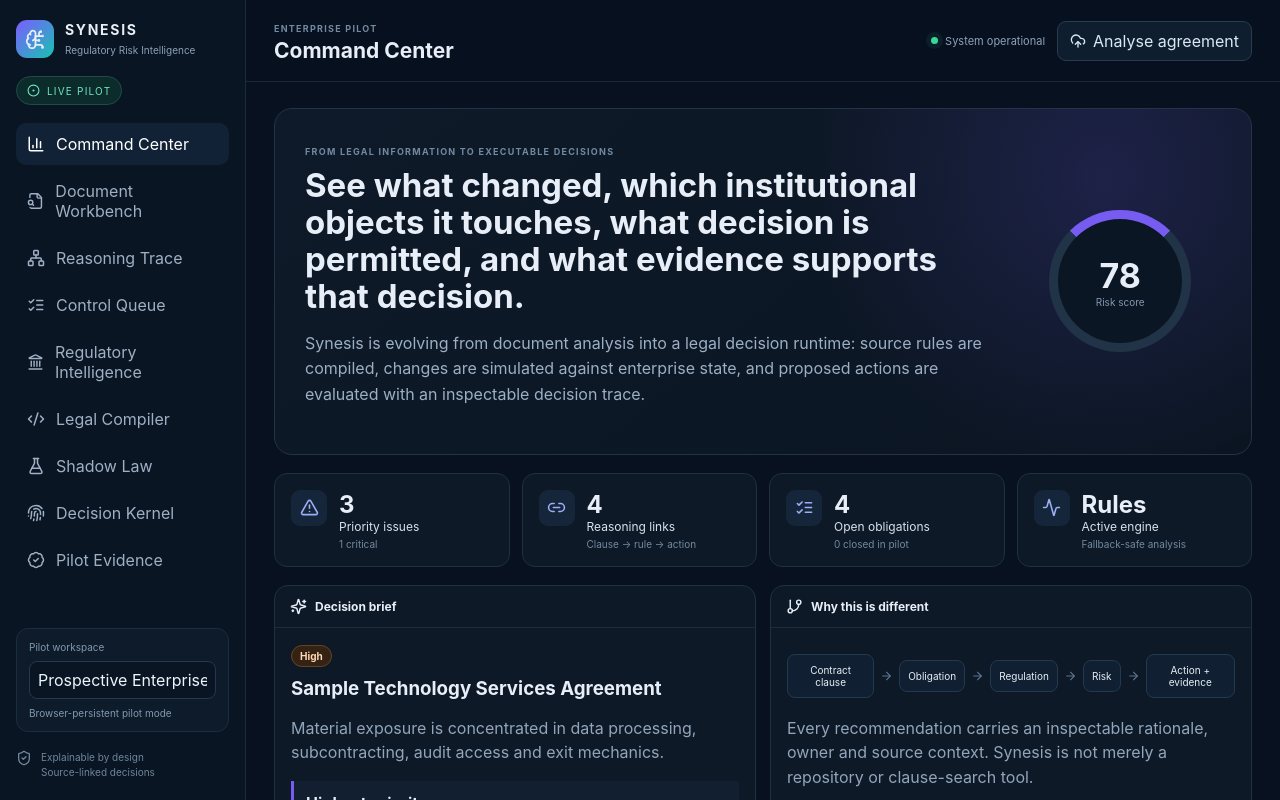
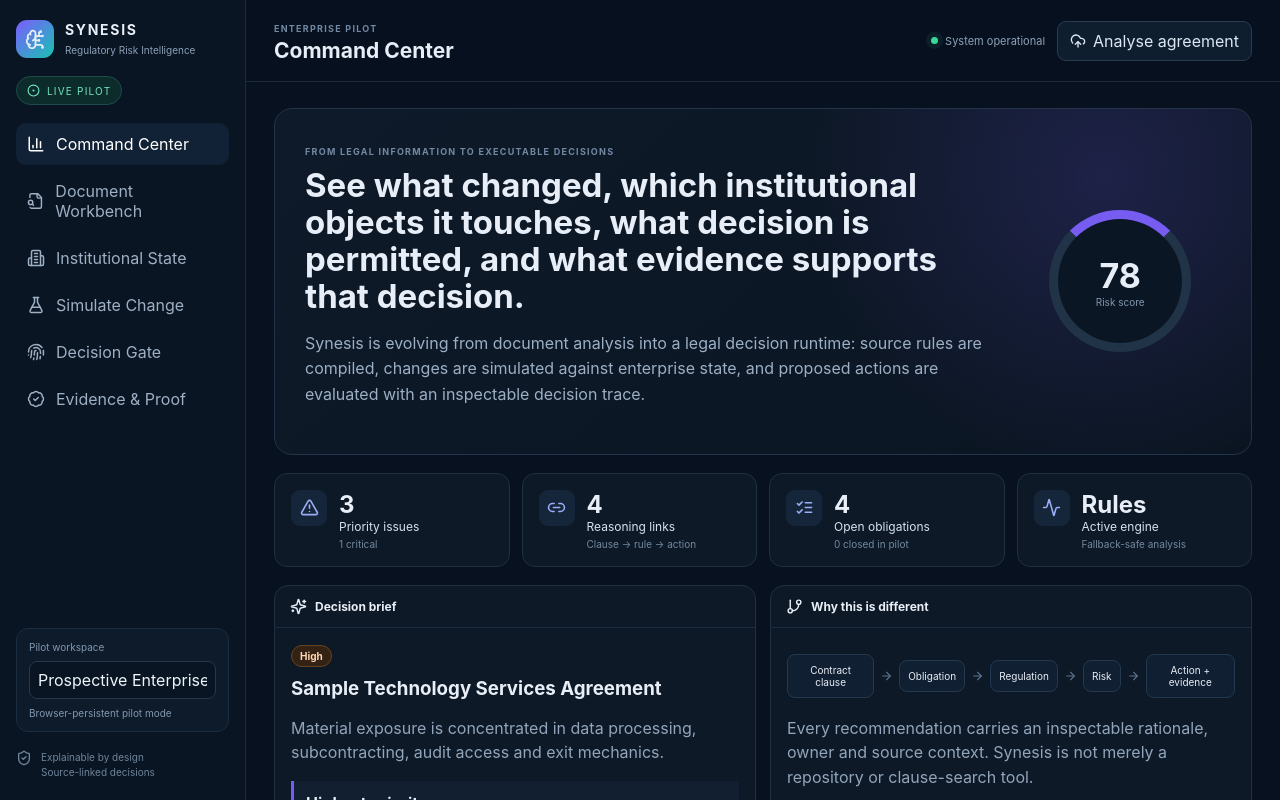
Before and after one commit to gaurakshay1991/synesis, a Next.js app: page / in a window 1280 px wide. Shown: the top 800 px of the page. Built offline with nearby package versions, Linux system fonts and the light colour scheme.

Commit message:
Introduce institutional state foundation and simplify primary navigation

```diff
--- a/app/page.tsx
+++ b/app/page.tsx
@@ -17,6 +17,7 @@
 type NormRule={id:string;modality:string;actor:string;action:string;object:string;trigger:string;deadline:string|null;exceptions:string[];evidence:string[];jurisdiction:string;sourceRef:string;sourceText:string;sourceHash:string;confidence:number};
 type ShadowResult={current:{rules:NormRule[];sourceHash:string};proposed:{rules:NormRule[];sourceHash:string};delta:{added:NormRule[];removed:NormRule[];modified:NormRule[]};impact:{impacts:any[];minimumChangeSet:any[];totalEstimatedEffort:number};assets:any[];simulatedAt:string};
 type DecisionResult={compiledRules:NormRule[];receipt:{decision:"ALLOW"|"BLOCK"|"REVIEW";action:string;facts:string[];ruleIds:string[];sourceHashes:string[];timestamp:string;receiptHash:string;reasoning:any[]}};
+type EnterpriseAsset={id:string;type:"contract"|"control"|"process"|"system";name:string;facts:string[];cost:number};
 
 const seedAnalysis:Analysis={
   document:"Sample Technology Services Agreement",
@@ -34,14 +35,16 @@
 const tabs=[
   ["dashboard","Command Center",BarChart3],
   ["analyze","Document Workbench",FileSearch],
+  ["state","Institutional State",Building2],
   ["graph","Reasoning Trace",Network],
   ["obligations","Control Queue",ListChecks],
   ["radar","Regulatory Intelligence",Landmark],
   ["compiler","Legal Compiler",Code2],
-  ["shadow","Shadow Law",FlaskConical],
-  ["kernel","Decision Kernel",Fingerprint],
-  ["evidence","Pilot Evidence",BadgeCheck],
+  ["shadow","Simulate Change",FlaskConical],
+  ["kernel","Decision Gate",Fingerprint],
+  ["evidence","Evidence & Proof",BadgeCheck],
 ] as const;
+const primaryTabs=new Set(["dashboard","analyze","state","shadow","kernel","evidence"]);
 
 function riskClass(r:string){return "risk "+r.toLowerCase();}
 function fmtDate(v:string){if(!v)return "—"; const d=new Date(v); return Number.isNaN(d.getTime())?v:d.toLocaleDateString("en-IN",{day:"2-digit",month:"short",year:"numeric"});}
@@ -62,6 +65,13 @@
   const [pilotStart,setPilotStart]=useState("");
   const [currentLaw,setCurrentLaw]=useState("A regulated entity shall maintain an inventory of material outsourced service providers and shall retain audit records. A service provider must notify the regulated entity of a material security incident within 72 hours. The regulated entity may appoint a material subcontractor where appropriate due diligence has been completed.");
   const [proposedLaw,setProposedLaw]=useState("A regulated entity shall maintain a continuously updated inventory of material outsourced service providers and shall retain machine-verifiable audit evidence. A service provider must notify the regulated entity of a material security incident within 24 hours. A regulated entity must not permit appointment of a material subcontractor unless prior risk assessment, approval and contractual flow-down controls are recorded. The regulated entity shall test material outsourcing exit arrangements at least annually.");
+  const [enterpriseAssets,setEnterpriseAssets]=useState<EnterpriseAsset[]>([
+    {id:"C1",type:"contract",name:"Cloud Outsourcing MSA",facts:["vendor processes customer data","subcontractors require governance","audit rights and breach notification apply"],cost:3},
+    {id:"C2",type:"contract",name:"Payment Aggregator Agreement",facts:["customer funds","payment processing","transaction data","incident notification","audit access"],cost:4},
+    {id:"CTRL1",type:"control",name:"Third-Party Risk Control",facts:["due diligence","subcontractor register","annual audit","risk assessment"],cost:2},
+    {id:"P1",type:"process",name:"Incident Response",facts:["security incident","breach notification","escalation","regulator notification"],cost:2},
+    {id:"S1",type:"system",name:"Vendor Access Gateway",facts:["third-party privileged access","logs","approval","data access"],cost:5}
+  ]);
   const [shadow,setShadow]=useState<ShadowResult|null>(null);
   const [shadowBusy,setShadowBusy]=useState(false);
   const [actionText,setActionText]=useState("Approve a new cloud subcontractor to process customer transaction data before the risk assessment is completed.");
@@ -78,6 +88,7 @@
         if(s.workspace) setWorkspace(s.workspace);
         if(s.actions) setActions(s.actions);
         if(s.pilotStart) setPilotStart(s.pilotStart);
+        if(Array.isArray(s.enterpriseAssets)&&s.enterpriseAssets.length) setEnterpriseAssets(s.enterpriseAssets);
       }else{
         setPilotStart(new Date().toISOString());
       }
@@ -85,8 +96,8 @@
   },[]);
   useEffect(()=>{
     if(!pilotStart)return;
-    localStorage.setItem("synesis-pilot-v2",JSON.stringify({analysis,workspace,actions,pilotStart}));
-  },[analysis,workspace,actions,pilotStart]);
+    localStorage.setItem("synesis-pilot-v2",JSON.stringify({analysis,workspace,actions,pilotStart,enterpriseAssets}));
+  },[analysis,workspace,actions,pilotStart,enterpriseAssets]);
 
   const findings=analysis.findings||[];
   const critical=findings.filter(x=>x.risk==="Critical").length;
@@ -133,7 +144,7 @@
   async function runShadow(){
     setShadowBusy(true); setMessage("");
     try{
-      const r=await fetch("/api/shadow",{method:"POST",headers:{"content-type":"application/json"},body:JSON.stringify({currentText:currentLaw,proposedText:proposedLaw,jurisdiction:"India / BFSI"})});
+      const r=await fetch("/api/shadow",{method:"POST",headers:{"content-type":"application/json"},body:JSON.stringify({currentText:currentLaw,proposedText:proposedLaw,jurisdiction:"India / BFSI",assets:enterpriseAssets})});
       const j=await r.json(); if(!r.ok) throw new Error(j.error||"Simulation failed");
       setShadow(j); setTab("shadow");
     }catch(e:any){setMessage(e.message||"Simulation failed");}
@@ -162,7 +173,7 @@
     <aside className="sidebar">
       <div className="brand"><div className="brandmark"><BrainCircuit size={21}/></div><div><strong>SYNESIS</strong><span>Regulatory Risk Intelligence</span></div></div>
       <div className="pilot-chip"><CircleDot size={13}/> LIVE PILOT</div>
-      <nav>{tabs.map(([id,label,Icon])=><button key={id} className={tab===id?"active":""} onClick={()=>setTab(id)}><Icon size={18}/><span>{label}</span></button>)}</nav>
+      <nav>{tabs.filter(([id])=>primaryTabs.has(id)).map(([id,label,Icon])=><button key={id} className={tab===id?"active":""} onClick={()=>setTab(id)}><Icon size={18}/><span>{label}</span></button>)}</nav>
       <div className="side-card">
         <span>Pilot workspace</span>
         <input value={workspace.organisation} onChange={e=>setWorkspace({...workspace,organisation:e.target.value})}/>
```
